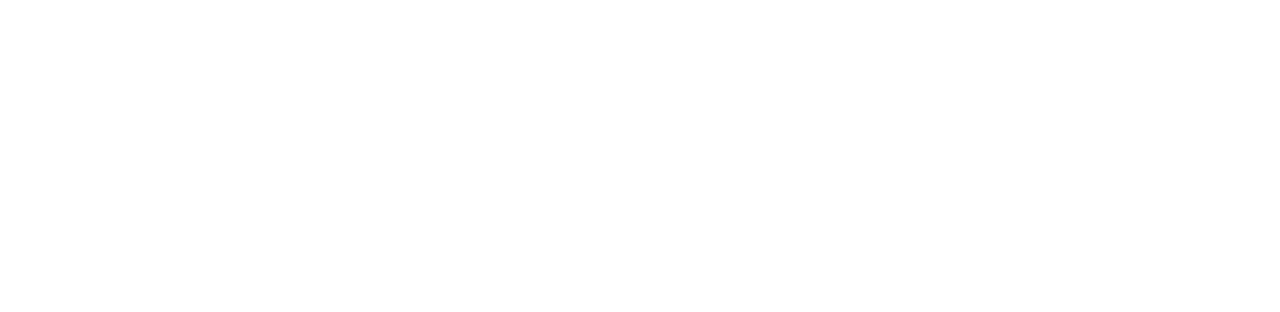
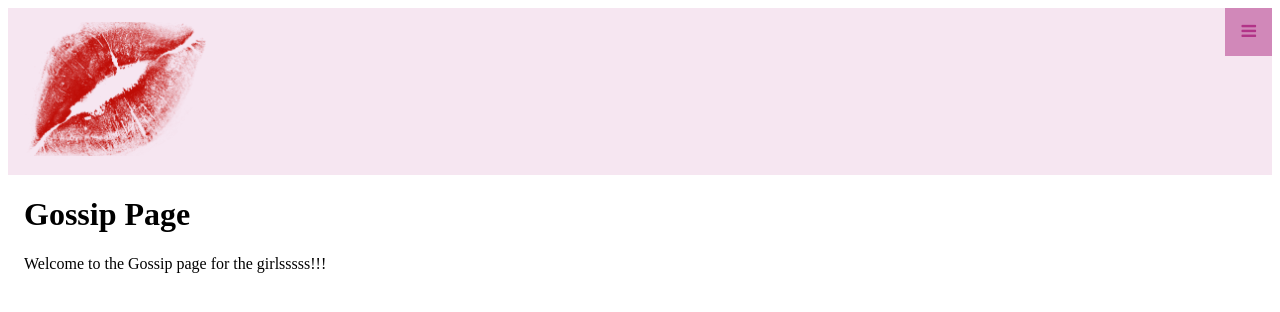
Before and after one commit to chocolocoboo/chocolocoboo.github.io, a plain HTML site: page Gossip-Project/HTML-files/index.html in a window 1280 px wide. Drawn offline with Linux system fonts and the light colour scheme.

Commit message:
a half finished base with header

```diff
--- a/Gossip-Project/CSS-files/styles.css
+++ b/Gossip-Project/CSS-files/styles.css
@@ -0,0 +1,44 @@
+.body{
+    font-weight: bold;
+    color: #B23388;
+}
+
+.kiss-logo {
+    width: 15%;
+}
+
+.topnav {
+    overflow: hidden;
+    background-color: #D188B9;
+    position: relative;
+  }
+
+  .topnav #myLinks {
+    display: none;
+  }
+
+  .topnav a {
+    color: #B23388;
+    padding: 14px 16px;
+    text-decoration: none;
+    font-size: 17px;
+    display: block;
+  }
+
+  .topnav a.icon {
+    background: #D188B9;
+    display: block;
+    position: absolute;
+    right: 0;
+    top: 0;
+  }
+
+  .topnav a:hover {
+    background-color: #F6E6F1;
+    color: #B23388;
+  }
+
+  .active {
+    background-color: #F6E6F1;
+    color: #B23388;
+  }
--- a/Gossip-Project/HTML-files/index.html
+++ b/Gossip-Project/HTML-files/index.html
@@ -5,5 +5,27 @@
     <meta name="viewport" content="width=device-width, initial-scale=1.0">
     <title>Gossip</title>
     <link rel="stylesheet" href="../CSS-files/styles.css">
+    <link rel="stylesheet" href="https://cdnjs.cloudflare.com/ajax/libs/font-awesome/4.7.0/css/font-awesome.min.css">
     <script src="../JS-files/script.js"></script>
 </head>
+
+<body>
+    <div class="topnav">
+        <a href="#homepage" class="active"><img src="../resources/kiss-logo.png" alt="kiss-logo" class="kiss-logo"></a>
+        <div id="myLinks">
+          <a href="#Time-for-tea">Time For Tea</a>
+          <a href="#Support-us">Support Us</a>
+          <a href="#Costumer-service">Costumer Service</a>
+          <a href="#About-us">About Us</a>
+        </div>
+        <a href="javascript:void(0);" class="icon" onclick="myFunction()">
+          <i class="fa fa-bars"></i>
+        </a>
+      </div>
+
+      <div style="padding-left:16px">
+        <h1>Gossip Page</h1>
+        <p>Welcome to the Gossip page for the girlsssss!!!</p>
+      </div>
+
+</body>
--- a/Gossip-Project/JS-files/script.js
+++ b/Gossip-Project/JS-files/script.js
@@ -0,0 +1,8 @@
+function myFunction() {
+    var x = document.getElementById("myLinks");
+    if (x.style.display === "block") {
+      x.style.display = "none";
+    } else {
+      x.style.display = "block";
+    }
+  }
```
Also changed, not shown: Gossip-Project/HTML-files/About-us.html (added), Gossip-Project/HTML-files/Costumer-service.html (added), Gossip-Project/HTML-files/Support-us.html (added), Gossip-Project/HTML-files/Time-for-tea.html (added), Gossip-Project/resources/kiss-logo.png (renamed from Gossip-Project/resources/7195762865d11469360b392fcc843654.png).
